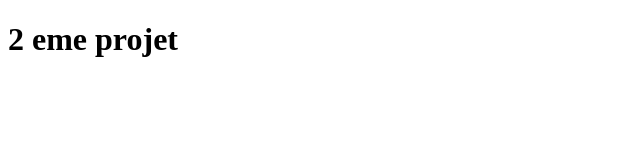
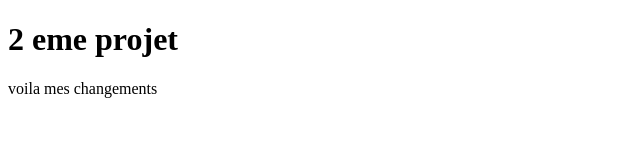
Before and after one commit to Loubna-Souiba/tp1_loubna_souiba, a plain HTML site: page projet2.html in a window 1280 px wide. Shown: the whole page, without its empty margins (0-640 px from the left). Drawn offline with Linux system fonts and the light colour scheme.

Commit message:
ajout de paragraphe

```diff
--- a/projet2.html
+++ b/projet2.html
@@ -7,5 +7,6 @@
 </head>
 <body>
     <h1>2 eme projet</h1>
+    <p>voila mes changements</p>
 </body>
 </html>
```
